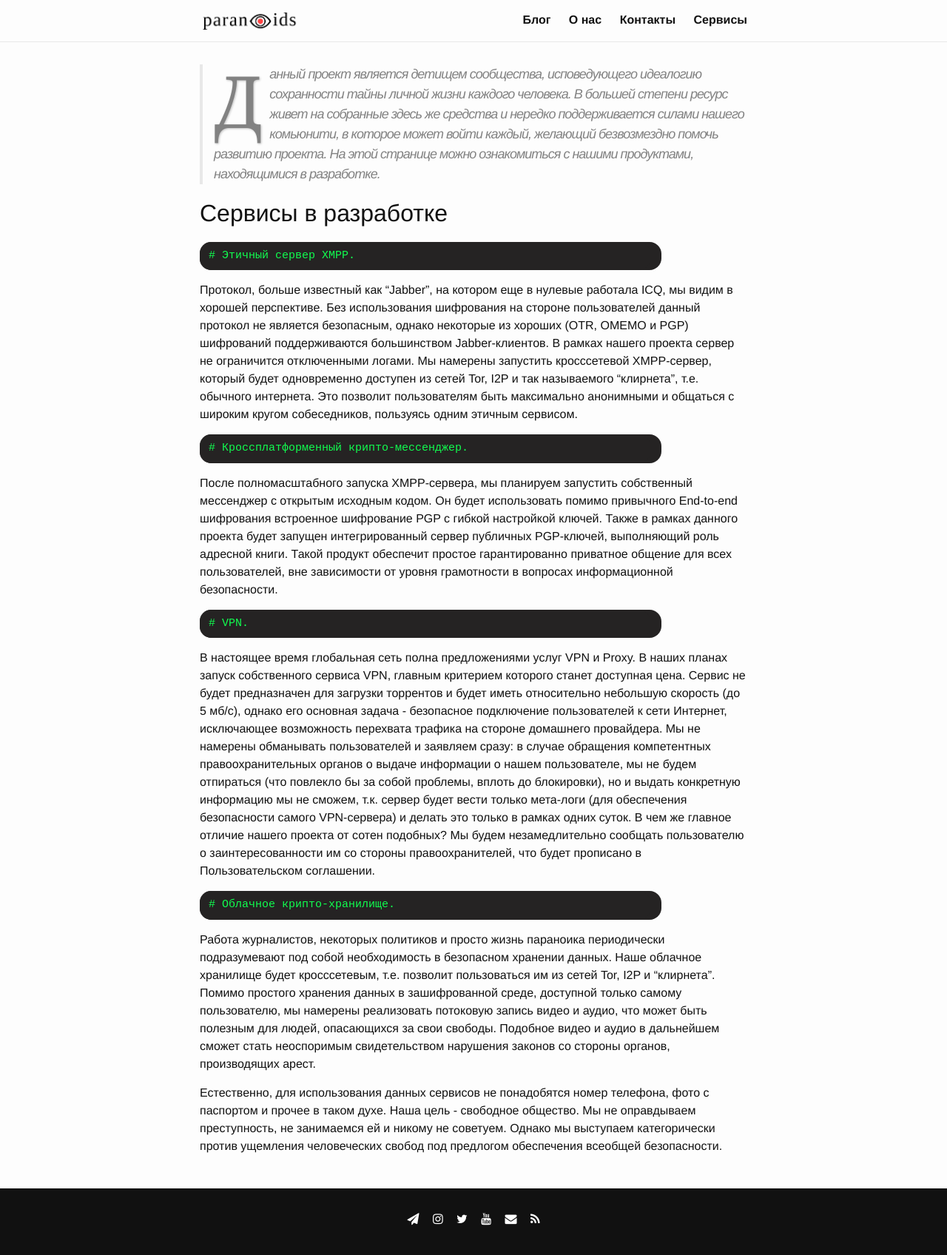
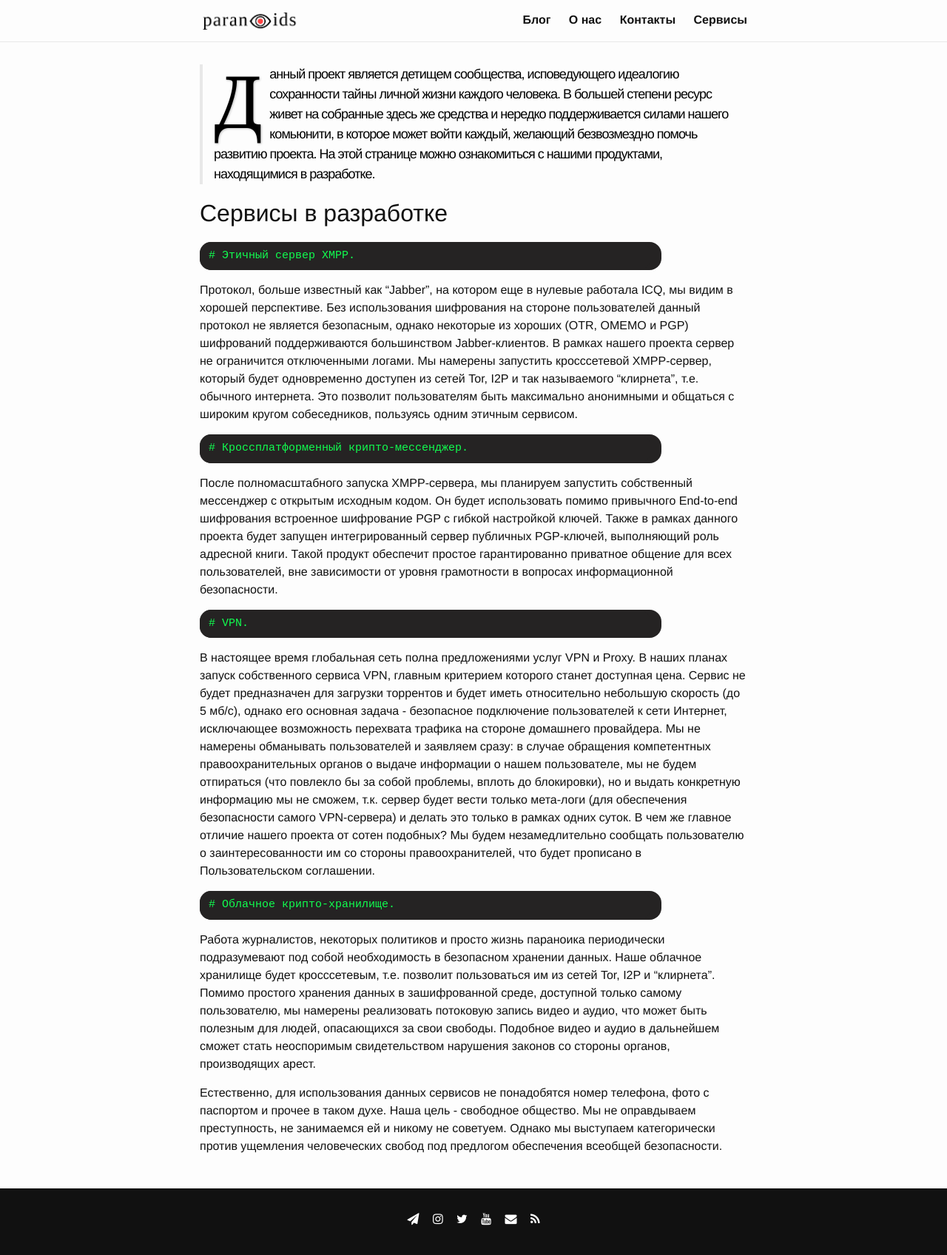
Before and after one commit to 2b7E1n6D0e5R7/2b7E1n6D0e5R7.github.io, a Jekyll site: the page built from _pages/services.md, in a window 1280 px wide. Shown: the whole page at 74% size. Built offline with Jekyll 4.4.1, drawn with Linux system fonts in a browser that asks for light colours.

Commit message:
Update _base.scss

```diff
--- a/_sass/minimaless/_base.scss
+++ b/_sass/minimaless/_base.scss
@@ -141,12 +141,12 @@ a {
  * Blockquotes
  */
 blockquote {
-  color: $grey-color;
+  color: #000000;
   border-left: 4px solid $grey-color-light;
   padding-left: $spacing-unit / 2;
   @include relative-font-size(1.125);
   letter-spacing: -1px;
-  font-style: italic;
+  font-style: normal;
 
   > :last-child {
     margin-bottom: 0;
```
